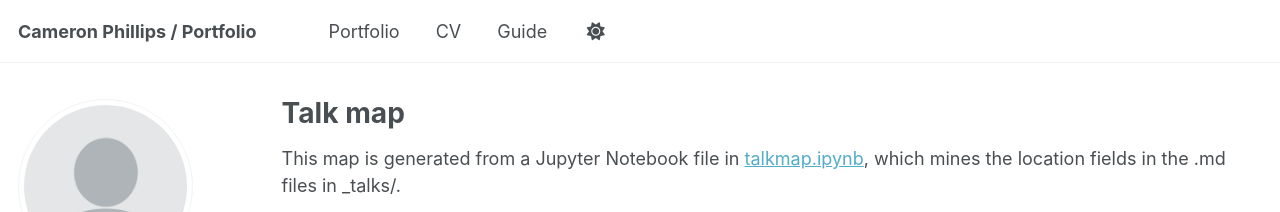
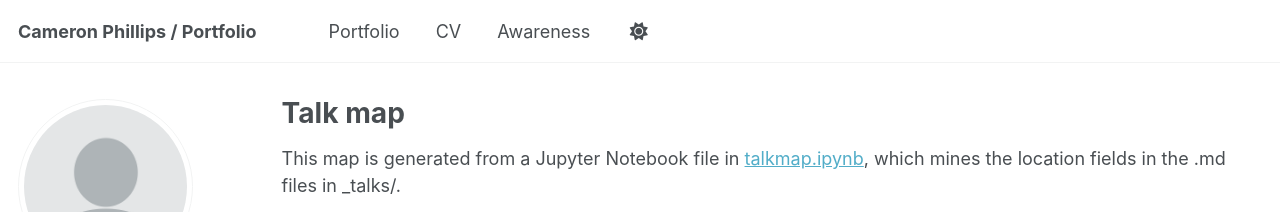
Before and after one commit to phillipsc2/portfolio-phillipsc2, a Jekyll site: the page built from _pages/talkmap.html, in a window 1280 px wide. Shown: the top 212 px of the page. Built offline with Jekyll 4.4.1, drawn with Linux system fonts in a browser that asks for light colours; nearby versions of some CDN libraries.

Commit message:
Update navigation.yml

```diff
--- a/_data/navigation.yml
+++ b/_data/navigation.yml
@@ -14,5 +14,5 @@ main:
   - title: "CV"
     url: /cv/
 
-  - title: "Guide"
-    url: /markdown/
+  - title: "Awareness"
+    url: /awareness/
```
